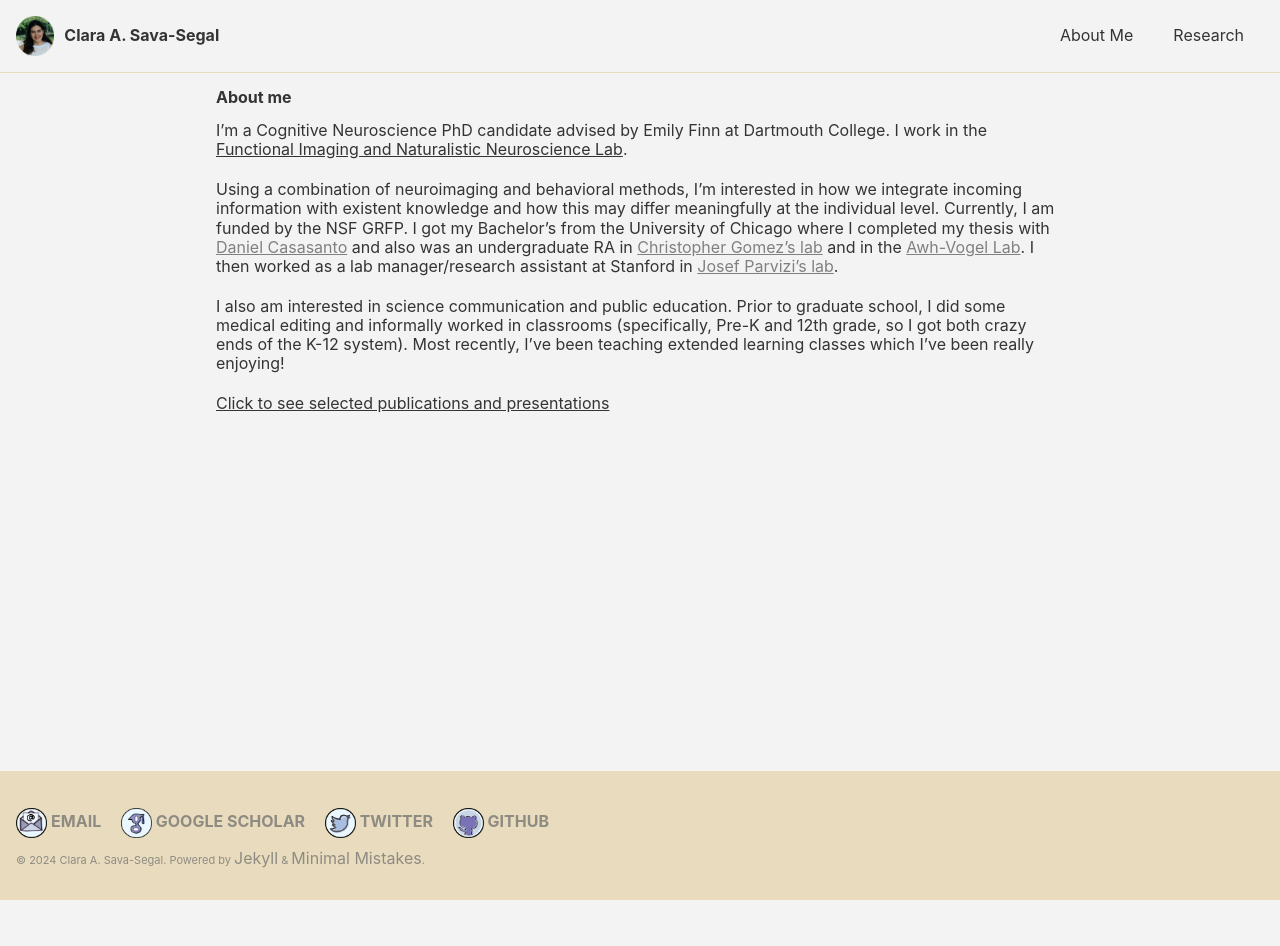
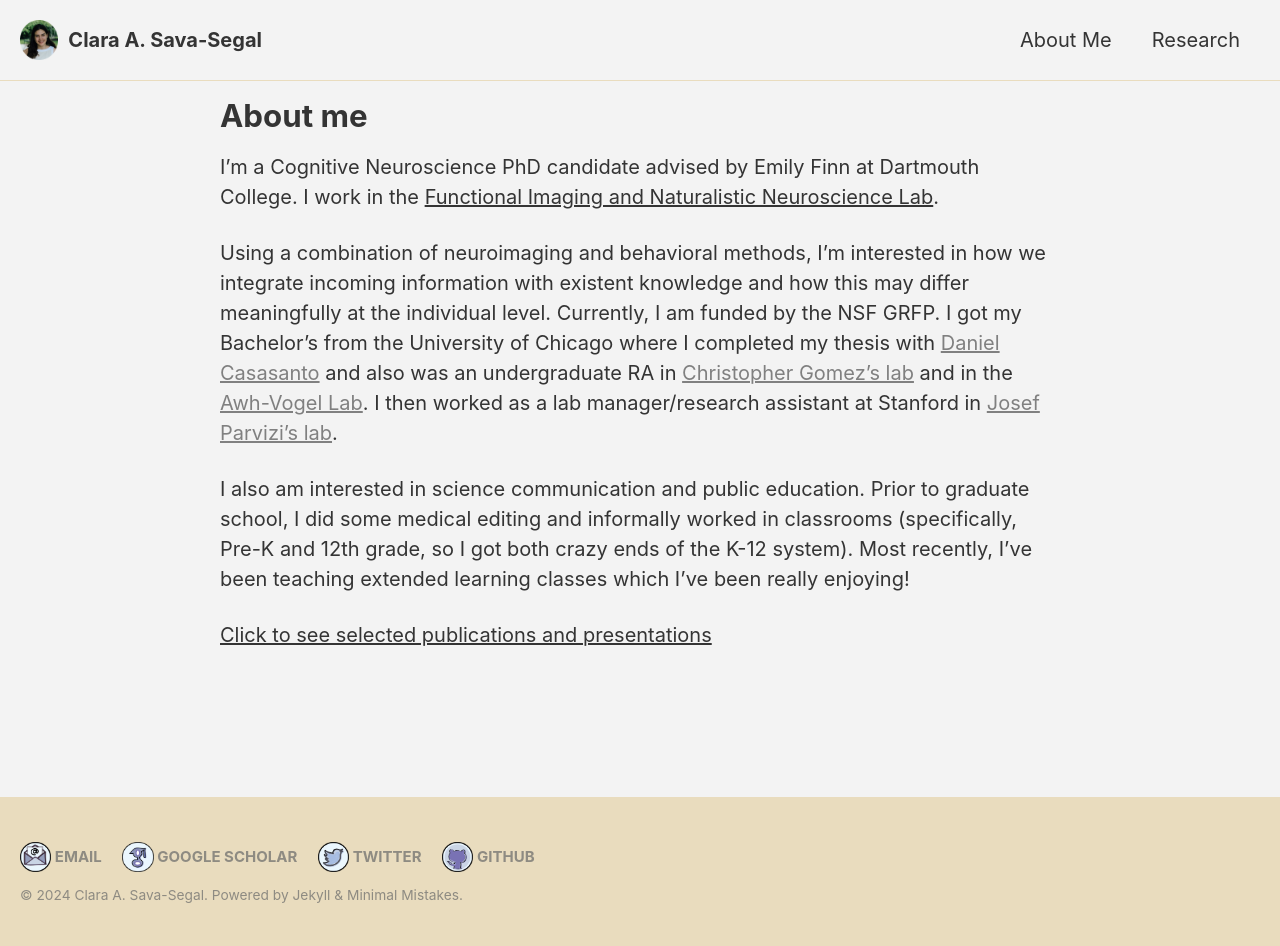
Before and after one commit to csavasegal/csavasegal.github.io, a Jekyll site: the page built from index.md, in a window 1280 px wide. Built offline with Jekyll 4.4.1, drawn with Linux system fonts in a browser that asks for light colours; cached includes are drawn as plain includes; before the commit the page ends 900 px from its top, so only the background shows below that.

Commit message:
Change text size

```diff
--- a/assets/css/main.scss
+++ b/assets/css/main.scss
@@ -9,22 +9,22 @@ search: false
 @import "minimal-mistakes"; // main partials
 
 /* Adjust the font size for the entire website */
-body {
-    font-size: 16px; /* Change this value to the desired font size */
-    line-height: 1.2; /* Adjust line height for better readability */
-  }
+// body {
+//     font-size: 20px; /* Change this value to the desired font size */
+//     line-height: 1.2; /* Adjust line height for better readability */
+//   }
 
-  /* You can also adjust specific elements if needed */
-  h1, h2, h3, h4, h5, h6 {
-    font-size: inherit; /* Inherit font size from the body */
-  }
+//   /* You can also adjust specific elements if needed */
+//   h1, h2, h3, h4, h5, h6 {
+//     font-size: inherit; /* Inherit font size from the body */
+//   }
 
-  /* Adjust font size for paragraphs */
-  p {
-    font-size: 16px; /* Change this value to the desired font size */
-  }
+//   /* Adjust font size for paragraphs */
+//   p {
+//     font-size: 20px; /* Change this value to the desired font size */
+//   }
 
-  /* Adjust font size for links */
-  a {
-    font-size: 16px; /* Change this value to the desired font size */
-  }
+//   /* Adjust font size for links */
+//   a {
+//     font-size: 20px; /* Change this value to the desired font size */
+//   }
```
